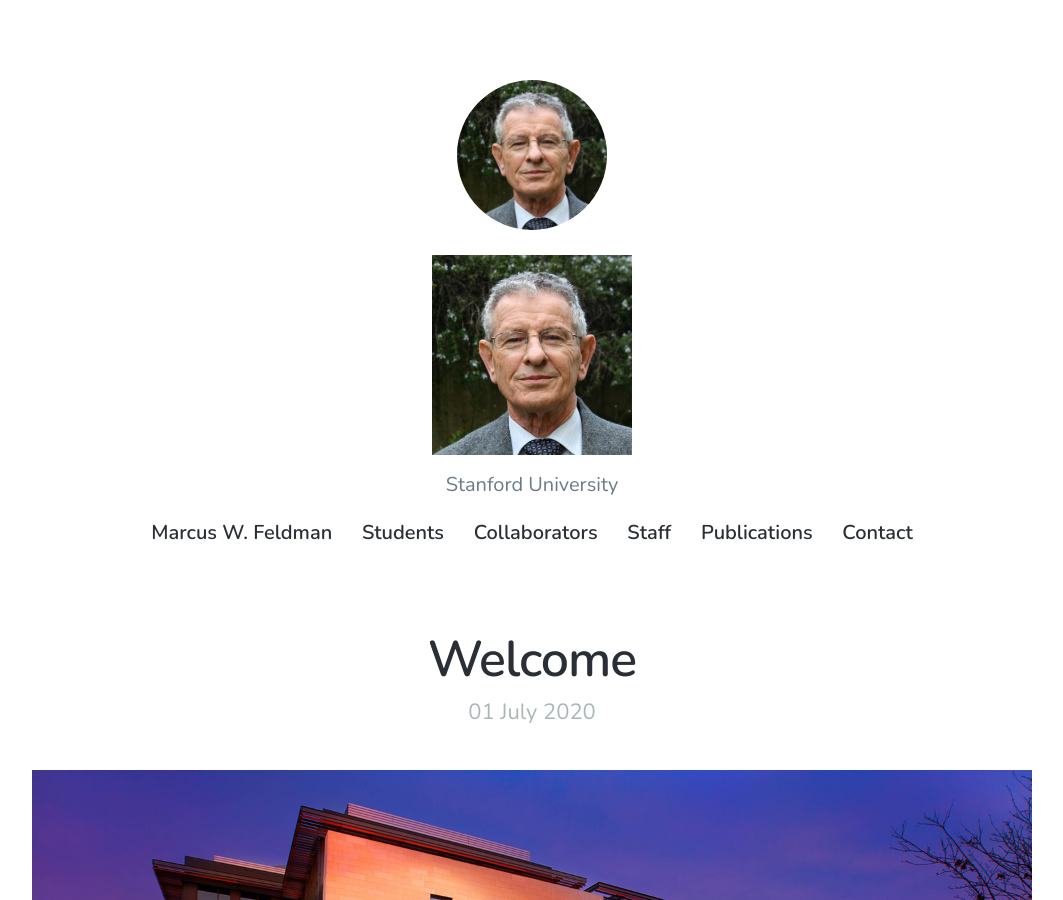
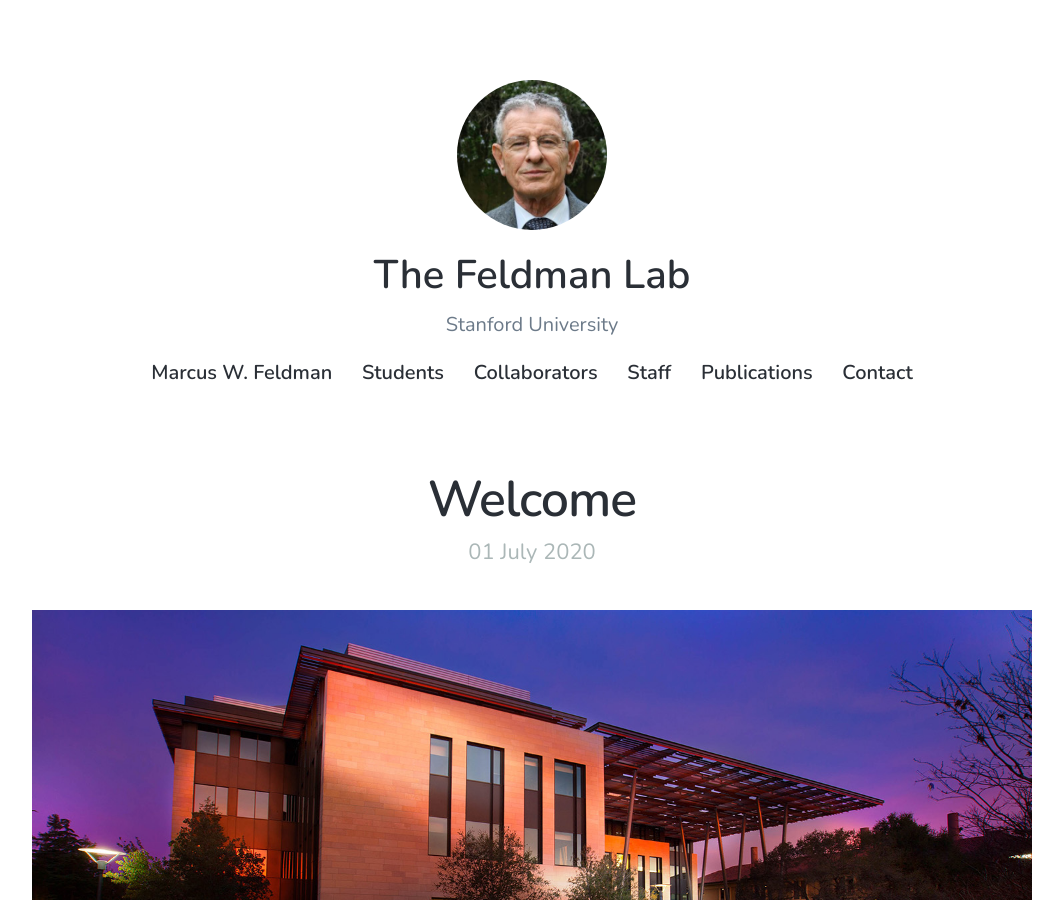
Before and after one commit to mepster/mfeldmanlab.github.io, a Jekyll site: the page built from index.html, in a window 1280 px wide and 900 px high. Shown: the whole window, without its empty margins (108-1171 px from the left). Built offline with Jekyll 4.4.1, drawn with Linux system fonts in a browser that asks for light colours; nearby versions of some CDN libraries; the list of posts is cut into pages by our own code.

Commit message:
Update settings.yml

```diff
--- a/_data/settings.yml
+++ b/_data/settings.yml
@@ -5,7 +5,7 @@ basic_settings:
 
 header_settings:
   avatar_image: /images/avatar.jpg
-  logo_image: /images/avatar.jpg
+  logo_image:
   logo_width: 200
 
 menu_settings:
```
